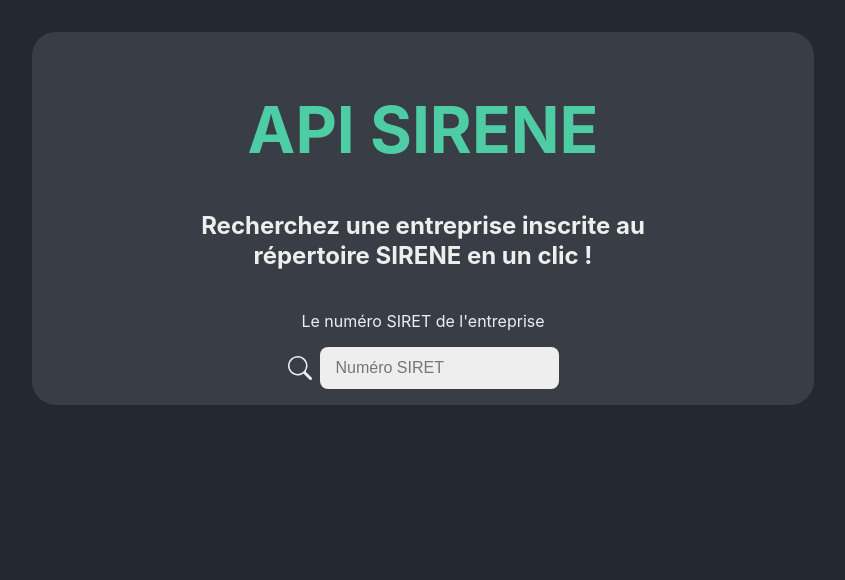
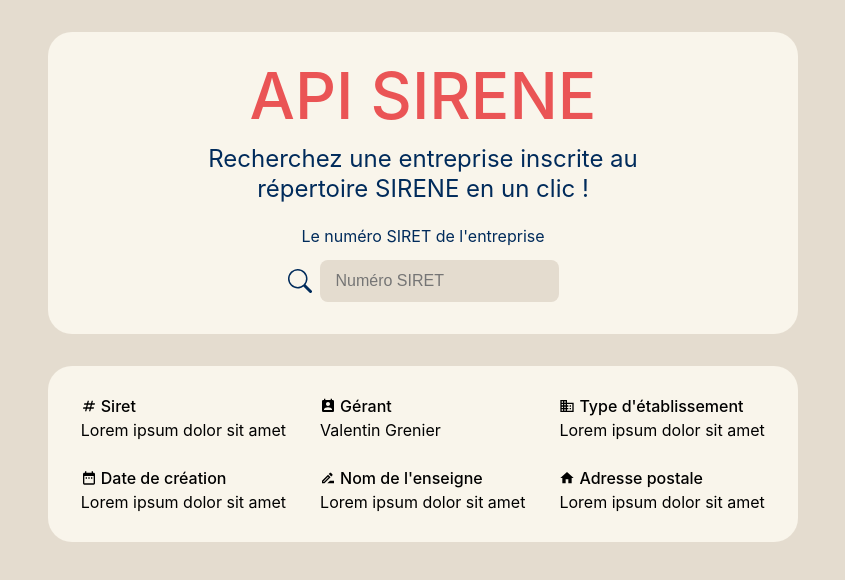
Before and after one commit to valentin-grenier/api-sirene, a React (Vite) app: page / in a window 1280 px wide. Shown: the top 580 px of the page, without its empty margins (217-1062 px from the left). Built offline with nearby package versions, Linux system fonts and the light colour scheme.

Commit message:
Enhancements: GitHub actions, design, API request

```diff
--- a/package.json
+++ b/package.json
@@ -12,6 +12,7 @@
     "preview": "vite preview"
   },
   "dependencies": {
+    "axios": "^1.4.0",
     "react": "^18.2.0",
     "react-dom": "^18.2.0",
     "react-icons": "^4.9.0",
--- a/src/components/App/App.scss
+++ b/src/components/App/App.scss
@@ -4,7 +4,10 @@
   width: 75%;
   max-width: 750px;
   margin: 2rem auto;
-  padding: 1em;
-  background: v.$color-bg-alt;
-  border-radius: v.$radius-big;
+
+  .header {
+    padding: 2em 1em;
+    background: v.$color-bg-alt;
+    border-radius: v.$radius-big;
+  }
 }
--- a/src/components/App/App.tsx
+++ b/src/components/App/App.tsx
@@ -2,6 +2,8 @@ import './App.scss';
 
 import Header from '../Header/Header';
 import SearchBar from '../SearchBar/SearchBar';
+import Result from '../Result/Result';
+
 import { useState } from 'react';
 
 const App = () => {
@@ -10,8 +12,11 @@ const App = () => {
 
   return (
     <div className="App">
-      <Header />
-      <SearchBar />
+      <div className="header">
+        <Header />
+        <SearchBar />
+      </div>
+      <Result />
     </div>
   );
 };
--- a/src/components/Header/Header.scss
+++ b/src/components/Header/Header.scss
@@ -5,6 +5,7 @@
 
   h1 {
     font-size: 4em;
+    font-weight: 500;
     color: v.$color-highlight;
     text-align: center;
   }
--- /dev/null
+++ b/src/components/Result/Result.scss
@@ -0,0 +1,27 @@
+@use '../../styles/variables' as v;
+
+.result {
+  margin-top: 2em;
+  padding: 2em;
+  background: v.$color-bg-alt;
+  border-radius: v.$radius-big;
+  display: flex;
+  flex-wrap: wrap;
+  gap: 2em;
+
+  & div {
+    margin: auto;
+    width: 30%;
+
+    h3 {
+      font-size: 1em;
+      font-weight: 500;
+      margin-bottom: 0.5em;
+
+      svg {
+        vertical-align: bottom;
+        margin-right: 0.25em;
+      }
+    }
+  }
+}
--- /dev/null
+++ b/src/components/Result/Result.tsx
@@ -0,0 +1,60 @@
+import './Result.scss';
+import {
+  MdOutlineNumbers,
+  MdBusiness,
+  MdDateRange,
+  MdOutlineDriveFileRenameOutline,
+  MdHome,
+  MdPermContactCalendar,
+} from 'react-icons/md';
+
+const Result = () => {
+  return (
+    <div className="result">
+      <div id="siret">
+        <h3>
+          <MdOutlineNumbers />
+          Siret
+        </h3>
+        <p>Lorem ipsum dolor sit amet</p>
+      </div>
+      <div id="owner">
+        <h3>
+          <MdPermContactCalendar />
+          Gérant
+        </h3>
+        <p>Valentin Grenier</p>
+      </div>
+      <div id="type">
+        <h3>
+          <MdBusiness />
+          Type d'établissement
+        </h3>
+        <p>Lorem ipsum dolor sit amet</p>
+      </div>
+      <div id="creation-date">
+        <h3>
+          <MdDateRange />
+          Date de création
+        </h3>
+        <p>Lorem ipsum dolor sit amet</p>
+      </div>
+      <div id="name">
+        <h3>
+          <MdOutlineDriveFileRenameOutline />
+          Nom de l'enseigne
+        </h3>
+        <p>Lorem ipsum dolor sit amet</p>
+      </div>
+      <div id="address">
+        <h3>
+          <MdHome />
+          Adresse postale
+        </h3>
+        <p>Lorem ipsum dolor sit amet</p>
+      </div>
+    </div>
+  );
+};
+
+export default Result;
--- a/src/components/SearchBar/SearchBar.scss
+++ b/src/components/SearchBar/SearchBar.scss
@@ -31,8 +31,8 @@
       input {
         border: none;
         border-radius: v.$radius-small;
-        background: v.$color-text;
-        color: v.$color-bg;
+        background: v.$color-bg;
+        color: v.$color-text;
         padding: 0.75em 1em;
         font-size: 1em;
       }
--- a/src/components/SearchBar/SearchBar.tsx
+++ b/src/components/SearchBar/SearchBar.tsx
@@ -1,13 +1,41 @@
-import { useState } from 'react';
+import { SetStateAction, useState } from 'react';
 import './SearchBar.scss';
 import { BsSearch } from 'react-icons/bs';
+import axios from 'axios';
 
 const SearchBar = () => {
   // State input value
   const [inputValue, setInputValue] = useState('');
 
-  const handleSubmit = async (event) => {
+  // API
+  const apiKey = 'Au7jZeGsdNBQ6oPYJI0ocx6uDzFghlwY';
+  const apiUrl = 'https://data.siren-api.fr/v3/unites_legales/840004394';
+
+  const getData = async () => {
+    try {
+      const response = await axios.get(apiUrl, {
+        headers: {
+          'X-Client-Secret': apiKey,
+        },
+      });
+      console.log(response);
+    } catch (error) {
+      console.error('Erreur lors de la récupération des données : ' + error);
+    }
+  };
+
+  // Handle input change
+  const handleChange = (event: {
+    target: { value: SetStateAction<string> };
+  }) => {
+    setInputValue(event.target.value);
+  };
+
+  const handleSubmit = async (event: { preventDefault: () => void }) => {
     event.preventDefault();
+
+    // Get data from the API
+    getData();
   };
 
   return (
@@ -20,7 +48,12 @@ const SearchBar = () => {
       <form onSubmit={handleSubmit}>
         <div className="input-group">
           <BsSearch />
-          <input type="search" name="search-siret" placeholder="Numéro SIRET" />
+          <input
+            type="search"
+            name="search-siret"
+            placeholder="Numéro SIRET"
+            onChange={handleChange}
+          />
         </div>
       </form>
     </div>
--- /dev/null
+++ b/src/styles/_reset.scss
@@ -0,0 +1,129 @@
+/* http://meyerweb.com/eric/tools/css/reset/
+   v2.0 | 20110126
+   License: none (public domain)
+*/
+
+html,
+body,
+div,
+span,
+applet,
+object,
+iframe,
+h1,
+h2,
+h3,
+h4,
+h5,
+h6,
+p,
+blockquote,
+pre,
+a,
+abbr,
+acronym,
+address,
+big,
+cite,
+code,
+del,
+dfn,
+em,
+img,
+ins,
+kbd,
+q,
+s,
+samp,
+small,
+strike,
+strong,
+sub,
+sup,
+tt,
+var,
+b,
+u,
+i,
+center,
+dl,
+dt,
+dd,
+ol,
+ul,
+li,
+fieldset,
+form,
+label,
+legend,
+table,
+caption,
+tbody,
+tfoot,
+thead,
+tr,
+th,
+td,
+article,
+aside,
+canvas,
+details,
+embed,
+figure,
+figcaption,
+footer,
+header,
+hgroup,
+menu,
+nav,
+output,
+ruby,
+section,
+summary,
+time,
+mark,
+audio,
+video {
+  margin: 0;
+  padding: 0;
+  border: 0;
+  font-size: 100%;
+  font: inherit;
+  vertical-align: baseline;
+}
+/* HTML5 display-role reset for older browsers */
+article,
+aside,
+details,
+figcaption,
+figure,
+footer,
+header,
+hgroup,
+menu,
+nav,
+section {
+  display: block;
+}
+body {
+  line-height: 1;
+}
+ol,
+ul {
+  list-style: none;
+}
+blockquote,
+q {
+  quotes: none;
+}
+blockquote:before,
+blockquote:after,
+q:before,
+q:after {
+  content: '';
+  content: none;
+}
+table {
+  border-collapse: collapse;
+  border-spacing: 0;
+}
--- a/src/styles/_variables.scss
+++ b/src/styles/_variables.scss
@@ -1,7 +1,7 @@
-$color-text: #eeeeee;
-$color-highlight: #4ecca3;
-$color-bg: #232931;
-$color-bg-alt: #393e46;
+$color-text: #002b5b;
+$color-highlight: #ea5455;
+$color-bg: #e4dccf;
+$color-bg-alt: #f9f5eb;
 
 $radius-big: 1.5em;
 $radius-small: 0.5em;
--- a/src/styles/index.scss
+++ b/src/styles/index.scss
@@ -1,3 +1,4 @@
+@use 'reset';
 @use 'variables' as v;
 
 body {
```
Also changed, not shown: 1 other file (tests, documents, lock files or other folders).
